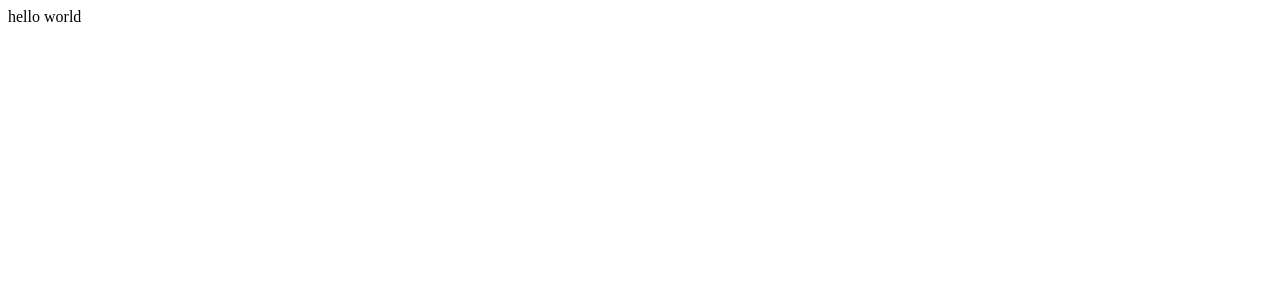
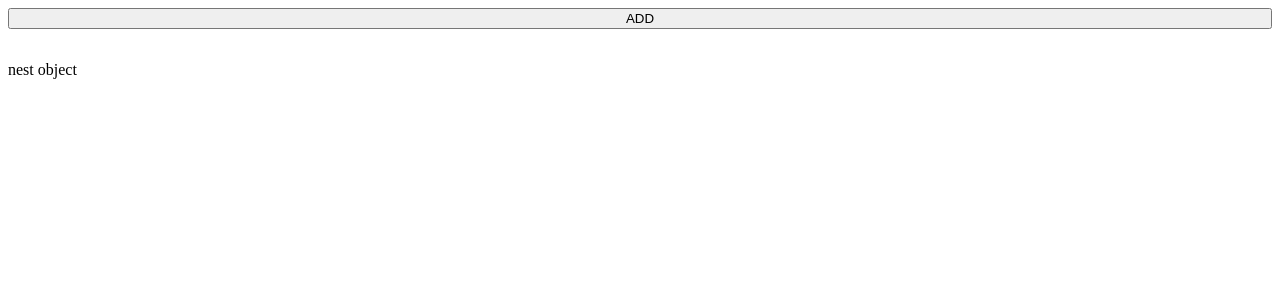
Before and after one commit to jaemin96/React-repo, a React (Create React App) app in the folder client/: page / in a window 1280 px wide. Shown: the top 300 px of the page. Built offline with nearby package versions, Linux system fonts and the light colour scheme.

Commit message:
[feat] nested state management - structure

```diff
--- a/client/src/App.tsx
+++ b/client/src/App.tsx
@@ -1,11 +1,14 @@
 import React from 'react';
 import style from './App.module.scss';
-import { MousePointer } from 'components/Mouse';
+// import { MousePointer } from 'components/Mouse';
+import { NestObject } from 'components/StateManager';
+
+/* <MousePointer text="hello world" /> */
 
 function App() {
     return (
         <>
-            <MousePointer text="hello world" />
+            <NestObject />
         </>
     );
 }
--- /dev/null
+++ b/client/src/components/StateManager/NestObject/FamilyInfo/FamilyInfo.tsx
@@ -0,0 +1,6 @@
+import React from 'react';
+import style from './FamilyInfo.module.scss';
+
+export const FamilyInfo = () => {
+    return <div>info</div>;
+};
--- /dev/null
+++ b/client/src/components/StateManager/NestObject/NestObject.module.scss
@@ -0,0 +1,7 @@
+.family_wrapper {
+    display: flex;
+    flex-direction: column;
+    gap: 2rem;
+    .info_container {
+    }
+}
--- /dev/null
+++ b/client/src/components/StateManager/NestObject/NestObject.tsx
@@ -0,0 +1,51 @@
+import React, { useState, useEffect, useRef } from 'react';
+import style from './NestObject.module.scss';
+
+export const NestObject = () => {
+    const [family, setFamily] = useState({
+        area: 'suwon',
+        head: 'mom',
+        people: [],
+    });
+
+    const [visible, setVisible] = useState(false);
+
+    const formRef = useRef(null);
+
+    useEffect(() => {
+        console.log({ family });
+    }, [family]);
+
+    const activeInput = () => {
+        setVisible(true);
+    };
+
+    const inActiveInput = () => {
+        setVisible(false);
+    };
+
+    const handleSubmit = (e: any) => {
+        e.preventDefault();
+        console.log({ e });
+
+        console.log(formRef.current);
+    };
+
+    return (
+        <div className={style.family_wrapper}>
+            {/* family add btn */}
+            <button onClick={activeInput}>ADD</button>
+            {/* input section - name & age & position / submit, cancel btn */}
+            {visible && (
+                <form onSubmit={handleSubmit} ref={formRef}>
+                    <input type="text" placeholder="name" />
+                    <input type="text" placeholder="age" />
+                    <input type="text" placeholder="position" />
+                    <button>submit</button>
+                    <button onClick={inActiveInput}>CANCEL</button>
+                </form>
+            )}
+            <div className={style.info_container}>nest object</div>
+        </div>
+    );
+};
--- /dev/null
+++ b/client/src/components/StateManager/index.ts
@@ -0,0 +1,3 @@
+import { NestObject } from './NestObject/NestObject';
+
+export { NestObject };
```
Also changed, not shown: client/src/components/StateManager/NestObject/FamilyInfo/FamilyInfo.module.scss (added).
